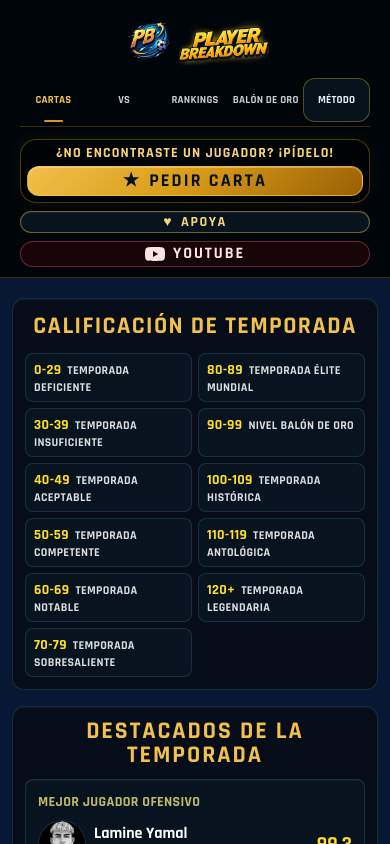
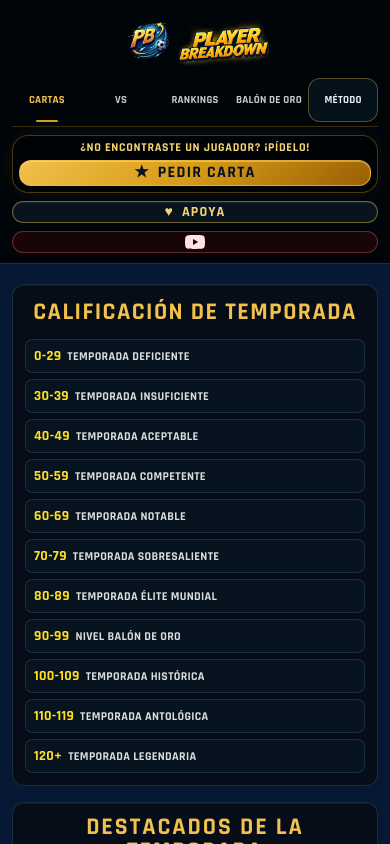
Before and after one commit to PlayerBreakdown/pbd-cards, a Next.js app: page /cards in a window 390 px wide. Shown: the top 844 px of the page. Built offline with nearby package versions, Linux system fonts and the light colour scheme.

Commit message:
Fix laptop responsive layout

```diff
--- a/app/cards/page.tsx
+++ b/app/cards/page.tsx
@@ -165,12 +165,12 @@ function CardsContent() {
     <main className="min-h-screen bg-black px-3 py-5 text-white sm:px-6">
       <div className="mx-auto max-w-[108rem]">
       <div className="mb-5 space-y-4">
-        <div className="grid gap-4 xl:grid-cols-2 xl:items-stretch">
+        <div className="grid gap-4 2xl:grid-cols-2 2xl:items-stretch">
           <SeasonRatingScale />
           <HighlightStrip highlights={highlights} season={DEFAULT_SEASON} onOpen={setSelectedCard} />
         </div>
 
-        <div className="grid grid-cols-1 gap-2 md:grid-cols-2 xl:grid-cols-7">
+        <div className="grid grid-cols-1 gap-2 md:grid-cols-2 xl:grid-cols-4 2xl:grid-cols-7">
           <FilterField label="Jugador" className="xl:col-span-2">
             <input
               value={search}
--- a/app/components/MainNav.tsx
+++ b/app/components/MainNav.tsx
@@ -20,8 +20,8 @@ export default function MainNav() {
   const pathname = usePathname();
 
   return (
-    <div className="relative grid w-full grid-cols-1 items-center gap-3 2xl:grid-cols-[1fr_auto_minmax(36rem,1fr)]">
-      <nav className="grid w-full grid-cols-5 gap-1 border-b border-[#d89b18]/25 pb-1 sm:gap-2 2xl:col-start-2 2xl:w-[58rem]">
+    <div className="relative grid w-full min-w-0 grid-cols-1 items-center gap-2 xl:gap-3 2xl:grid-cols-[1fr_auto_minmax(30rem,1fr)]">
+      <nav className="grid w-full min-w-0 grid-cols-5 gap-1 border-b border-[#d89b18]/25 pb-1 sm:gap-2 2xl:col-start-2 2xl:w-[54rem]">
         {navItems.map((item) => (
           <NavItem
             key={item.href}
@@ -33,9 +33,9 @@ export default function MainNav() {
         ))}
       </nav>
 
-      <div className="flex w-full flex-col items-stretch gap-2 sm:flex-row sm:items-center sm:justify-end 2xl:col-start-3 2xl:pl-4">
-        <div className="flex flex-1 flex-col items-stretch gap-1.5 rounded-2xl border border-[#d89b18]/35 bg-black/35 p-1.5 shadow-[0_0_18px_rgba(216,155,24,0.08)] sm:w-64 sm:flex-none">
-          <p className="text-center text-sm font-bold uppercase leading-none tracking-[0.08em] text-[#f6d47a]">
+      <div className="flex w-full min-w-0 flex-col items-stretch gap-2 sm:flex-row sm:flex-wrap sm:items-center sm:justify-end xl:flex-nowrap 2xl:col-start-3 2xl:pl-4">
+        <div className="flex min-w-0 flex-1 flex-col items-stretch gap-1.5 rounded-2xl border border-[#d89b18]/35 bg-black/35 p-1.5 shadow-[0_0_18px_rgba(216,155,24,0.08)] sm:min-w-[14rem] sm:flex-[1_1_15rem] xl:w-64 xl:flex-none">
+          <p className="text-center text-xs font-bold uppercase leading-none tracking-[0.06em] text-[#f6d47a] sm:text-sm sm:tracking-[0.08em]">
             ¿No encontraste un jugador? ¡Pídelo!
           </p>
 
@@ -43,7 +43,7 @@ export default function MainNav() {
             href="https://ko-fi.com/playerbreakdown"
             target="_blank"
             rel="noopener noreferrer"
-            className="inline-flex h-12 flex-1 items-center justify-center gap-2 rounded-xl border border-[#f1c14b]/70 bg-[linear-gradient(135deg,#f1c14b,#d89b18_48%,#9a5f05)] px-5 text-lg font-black uppercase tracking-[0.12em] text-[#08111f] shadow-[inset_0_1px_0_rgba(255,255,255,0.35)] hover:border-[#ffe274] hover:bg-[#f1c14b] sm:flex-none"
+            className="inline-flex h-12 flex-1 items-center justify-center gap-2 rounded-xl border border-[#f1c14b]/70 bg-[linear-gradient(135deg,#f1c14b,#d89b18_48%,#9a5f05)] px-3 text-base font-black uppercase tracking-[0.08em] text-[#08111f] shadow-[inset_0_1px_0_rgba(255,255,255,0.35)] hover:border-[#ffe274] hover:bg-[#f1c14b] sm:flex-none xl:px-5 xl:text-lg xl:tracking-[0.12em]"
           >
             <span aria-hidden="true">★</span>
             Pedir carta
@@ -54,7 +54,7 @@ export default function MainNav() {
           href="https://ko-fi.com/playerbreakdown"
           target="_blank"
           rel="noopener noreferrer"
-          className="inline-flex h-12 flex-1 items-center justify-center gap-2 rounded-full border border-[#f1c14b]/45 bg-[#07141d] px-4 text-sm font-black uppercase tracking-[0.11em] text-[#f6d47a] shadow-[inset_0_1px_0_rgba(255,255,255,0.08)] hover:border-[#ffe274] hover:bg-[#102532] hover:text-[#ffe274] sm:flex-none 2xl:px-3"
+          className="inline-flex h-12 flex-1 items-center justify-center gap-2 rounded-full border border-[#f1c14b]/45 bg-[#07141d] px-3 text-sm font-black uppercase tracking-[0.08em] text-[#f6d47a] shadow-[inset_0_1px_0_rgba(255,255,255,0.08)] hover:border-[#ffe274] hover:bg-[#102532] hover:text-[#ffe274] sm:flex-[0_1_8rem] xl:flex-none 2xl:px-3"
         >
           <span aria-hidden="true">♥</span>
           <span>Apoya</span>
@@ -65,7 +65,7 @@ export default function MainNav() {
           target="_blank"
           rel="noopener noreferrer"
           aria-label="Canal de YouTube de Player Breakdown"
-          className="inline-flex h-12 flex-1 items-center justify-center gap-2 rounded-full border border-red-400/35 bg-red-950/35 px-4 text-base font-black uppercase tracking-[0.12em] text-red-100 hover:border-red-300/70 hover:bg-red-700/55 hover:text-white sm:flex-none sm:px-4 2xl:px-3"
+          className="inline-flex h-12 flex-1 items-center justify-center gap-2 rounded-full border border-red-400/35 bg-red-950/35 px-3 text-sm font-black uppercase tracking-[0.08em] text-red-100 hover:border-red-300/70 hover:bg-red-700/55 hover:text-white sm:flex-[0_1_9rem] xl:flex-none xl:text-base 2xl:px-3"
         >
           <svg
             aria-hidden="true"
@@ -74,7 +74,7 @@ export default function MainNav() {
           >
             <path d="M23.5 6.2a3 3 0 0 0-2.1-2.1C19.5 3.6 12 3.6 12 3.6s-7.5 0-9.4.5A3 3 0 0 0 .5 6.2 31.7 31.7 0 0 0 0 12a31.7 31.7 0 0 0 .5 5.8 3 3 0 0 0 2.1 2.1c1.9.5 9.4.5 9.4.5s7.5 0 9.4-.5a3 3 0 0 0 2.1-2.1A31.7 31.7 0 0 0 24 12a31.7 31.7 0 0 0-.5-5.8ZM9.6 15.6V8.4L15.8 12l-6.2 3.6Z" />
           </svg>
-          <span>YouTube</span>
+          <span className="hidden lg:inline">YouTube</span>
         </a>
       </div>
     </div>
@@ -103,7 +103,7 @@ function NavItem({
   return (
     <Link
       href={href}
-      className={`group relative flex min-h-11 min-w-0 items-center justify-center whitespace-nowrap px-1 py-2 text-center text-[0.68rem] font-black uppercase tracking-[0.02em] sm:min-h-12 sm:px-2 sm:py-3 sm:text-sm sm:tracking-[0.04em] md:text-lg lg:text-xl xl:text-[1.3rem] ${
+      className={`group relative flex min-h-11 min-w-0 items-center justify-center whitespace-nowrap px-1 py-2 text-center text-[0.68rem] font-black uppercase tracking-[0.02em] sm:min-h-12 sm:px-2 sm:py-3 sm:text-sm sm:tracking-[0.04em] md:text-base lg:text-lg 2xl:text-[1.3rem] ${
         featuredClass
       }`}
     >
--- a/app/components/SeasonRatingScale.tsx
+++ b/app/components/SeasonRatingScale.tsx
@@ -25,7 +25,7 @@ export default function SeasonRatingScale() {
         Calificación de temporada
       </h2>
 
-      <ul className="grid grid-flow-col grid-cols-[minmax(0,1fr)_minmax(0,1fr)] grid-rows-6 gap-1.5">
+      <ul className="grid grid-cols-1 gap-1.5 sm:grid-flow-col sm:grid-cols-[minmax(0,1fr)_minmax(0,1fr)] sm:grid-rows-6">
         {ratingBands.map((band) => (
           <li
             key={band.range}
--- a/app/globals.css
+++ b/app/globals.css
@@ -16,9 +16,11 @@
 
 html {
   background: var(--background);
+  overflow-x: hidden;
 }
 
 body {
+  overflow-x: hidden;
   background: var(--background);
   color: var(--foreground);
   font-size: 17px;
--- a/app/layout.tsx
+++ b/app/layout.tsx
@@ -106,7 +106,7 @@ export default function RootLayout({
     <html lang="es">
       <body className="antialiased bg-black text-white">
         <header className="pbp-site-header sticky top-0 z-50 border-b border-[#d89b18]/25">
-          <div className="relative mx-auto flex max-w-[108rem] flex-col items-center gap-2 px-5 py-2.5 lg:px-8">
+          <div className="relative mx-auto flex max-w-[108rem] flex-col items-center gap-2 px-3 py-2.5 sm:px-5 lg:px-6 2xl:px-8">
             <BrandHomeLink />
 
             <MainNav />
```
